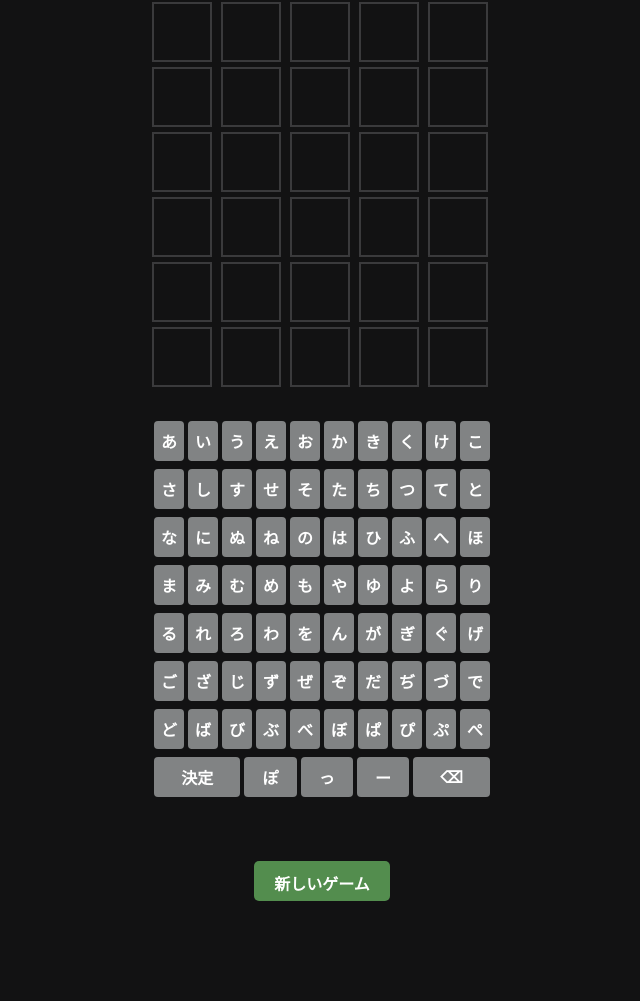
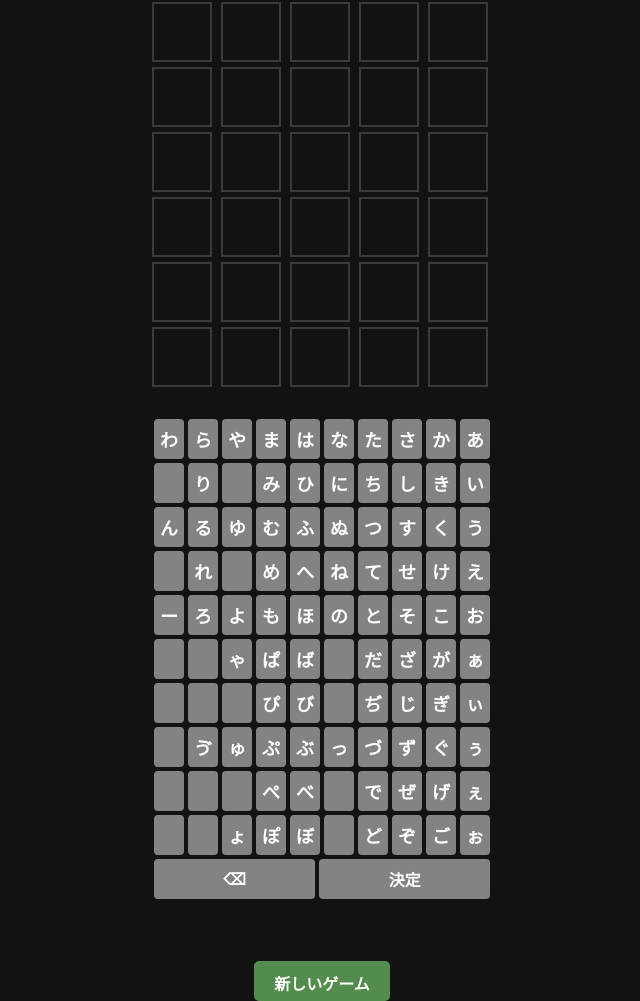
Before and after one commit to 123yoshidandy/wordle, a plain HTML site: page index.html in a window 1280 px wide. Shown: the part 84-1085 px from the top of the page, without its empty margins (318-958 px from the left). Before the commit the page ends 985 px from the top, so only its background shows below. Drawn offline with Linux system fonts and the light colour scheme.

Commit message:
キーボードのボタンを更新し、スタイルを調整。最大幅を変更し、ボタンのサイズとマージンを最適化。

```diff
--- a/index.html
+++ b/index.html
@@ -13,95 +13,128 @@
             <div id="board"></div>
             <div id="keyboard">
                 <div class="keyboard-row">
+                    <button data-key="わ">わ</button>
+                    <button data-key="ら">ら</button>
+                    <button data-key="や">や</button>
+                    <button data-key="ま">ま</button>
+                    <button data-key="は">は</button>
+                    <button data-key="な">な</button>
+                    <button data-key="た">た</button>
+                    <button data-key="さ">さ</button>
+                    <button data-key="か">か</button>
                     <button data-key="あ">あ</button>
-                    <button data-key="い">い</button>
-                    <button data-key="う">う</button>
-                    <button data-key="え">え</button>
-                    <button data-key="お">お</button>
-                    <button data-key="か">か</button>
-                    <button data-key="き">き</button>
-                    <button data-key="く">く</button>
-                    <button data-key="け">け</button>
-                    <button data-key="こ">こ</button>
                 </div>
                 <div class="keyboard-row">
-                    <button data-key="さ">さ</button>
+                    <button data-key="　">　</button>
+                    <button data-key="り">り</button>
+                    <button data-key="　">　</button>
+                    <button data-key="み">み</button>
+                    <button data-key="ひ">ひ</button>
+                    <button data-key="に">に</button>
+                    <button data-key="ち">ち</button>
                     <button data-key="し">し</button>
-                    <button data-key="す">す</button>
-                    <button data-key="せ">せ</button>
-                    <button data-key="そ">そ</button>
-                    <button data-key="た">た</button>
-                    <button data-key="ち">ち</button>
-                    <button data-key="つ">つ</button>
-                    <button data-key="て">て</button>
-                    <button data-key="と">と</button>
+                    <button data-key="き">き</button>
+                    <button data-key="い">い</button>
                 </div>
                 <div class="keyboard-row">
-                    <button data-key="な">な</button>
-                    <button data-key="に">に</button>
+                    <button data-key="ん">ん</button>
+                    <button data-key="る">る</button>
+                    <button data-key="ゆ">ゆ</button>
+                    <button data-key="む">む</button>
+                    <button data-key="ふ">ふ</button>
                     <button data-key="ぬ">ぬ</button>
-                    <button data-key="ね">ね</button>
-                    <button data-key="の">の</button>
-                    <button data-key="は">は</button>
-                    <button data-key="ひ">ひ</button>
-                    <button data-key="ふ">ふ</button>
-                    <button data-key="へ">へ</button>
-                    <button data-key="ほ">ほ</button>
+                    <button data-key="つ">つ</button>
+                    <button data-key="す">す</button>
+                    <button data-key="く">く</button>
+                    <button data-key="う">う</button>
                 </div>
                 <div class="keyboard-row">
-                    <button data-key="ま">ま</button>
-                    <button data-key="み">み</button>
-                    <button data-key="む">む</button>
+                    <button data-key="　">　</button>
+                    <button data-key="れ">れ</button>
+                    <button data-key="　">　</button>
                     <button data-key="め">め</button>
-                    <button data-key="も">も</button>
-                    <button data-key="や">や</button>
-                    <button data-key="ゆ">ゆ</button>
-                    <button data-key="よ">よ</button>
-                    <button data-key="ら">ら</button>
-                    <button data-key="り">り</button>
+                    <button data-key="へ">へ</button>
+                    <button data-key="ね">ね</button>
+                    <button data-key="て">て</button>
+                    <button data-key="せ">せ</button>
+                    <button data-key="け">け</button>
+                    <button data-key="え">え</button>
                 </div>
                 <div class="keyboard-row">
-                    <button data-key="る">る</button>
-                    <button data-key="れ">れ</button>
+                    <button data-key="ー">ー</button>
                     <button data-key="ろ">ろ</button>
-                    <button data-key="わ">わ</button>
-                    <button data-key="を">を</button>
-                    <button data-key="ん">ん</button>
-                    <button data-key="が">が</button>
-                    <button data-key="ぎ">ぎ</button>
-                    <button data-key="ぐ">ぐ</button>
-                    <button data-key="げ">げ</button>
+                    <button data-key="よ">よ</button>
+                    <button data-key="も">も</button>
+                    <button data-key="ほ">ほ</button>
+                    <button data-key="の">の</button>
+                    <button data-key="と">と</button>
+                    <button data-key="そ">そ</button>
+                    <button data-key="こ">こ</button>
+                    <button data-key="お">お</button>
                 </div>
                 <div class="keyboard-row">
-                    <button data-key="ご">ご</button>
+                    <button data-key="　">　</button>
+                    <button data-key="　">　</button>
+                    <button data-key="ゃ">ゃ</button>
+                    <button data-key="ぱ">ぱ</button>
+                    <button data-key="ば">ば</button>
+                    <button data-key="　">　</button>
+                    <button data-key="だ">だ</button>
                     <button data-key="ざ">ざ</button>
-                    <button data-key="じ">じ</button>
-                    <button data-key="ず">ず</button>
-                    <button data-key="ぜ">ぜ</button>
-                    <button data-key="ぞ">ぞ</button>
-                    <button data-key="だ">だ</button>
-                    <button data-key="ぢ">ぢ</button>
-                    <button data-key="づ">づ</button>
-                    <button data-key="で">で</button>
+                    <button data-key="が">が</button>
+                    <button data-key="ぁ">ぁ</button>
                 </div>
                 <div class="keyboard-row">
-                    <button data-key="ど">ど</button>
-                    <button data-key="ば">ば</button>
+                    <button data-key="　">　</button>
+                    <button data-key="　">　</button>
+                    <button data-key="　">　</button>
+                    <button data-key="ぴ">ぴ</button>
                     <button data-key="び">び</button>
-                    <button data-key="ぶ">ぶ</button>
-                    <button data-key="べ">べ</button>
-                    <button data-key="ぼ">ぼ</button>
-                    <button data-key="ぱ">ぱ</button>
-                    <button data-key="ぴ">ぴ</button>
-                    <button data-key="ぷ">ぷ</button>
-                    <button data-key="ぺ">ぺ</button>
+                    <button data-key="　">　</button>
+                    <button data-key="ぢ">ぢ</button>
+                    <button data-key="じ">じ</button>
+                    <button data-key="ぎ">ぎ</button>
+                    <button data-key="ぃ">ぃ</button>
                 </div>
                 <div class="keyboard-row">
+                    <button data-key="　">　</button>
+                    <button data-key="ゔ">ゔ</button>
+                    <button data-key="ゅ">ゅ</button>
+                    <button data-key="ぷ">ぷ</button>
+                    <button data-key="ぶ">ぶ</button>
+                    <button data-key="っ">っ</button>
+                    <button data-key="づ">づ</button>
+                    <button data-key="ず">ず</button>
+                    <button data-key="ぐ">ぐ</button>
+                    <button data-key="ぅ">ぅ</button>
+                </div>
+                <div class="keyboard-row">
+                    <button data-key="　">　</button>
+                    <button data-key="　">　</button>
+                    <button data-key="　">　</button>
+                    <button data-key="ぺ">ぺ</button>
+                    <button data-key="べ">べ</button>
+                    <button data-key="　">　</button>
+                    <button data-key="で">で</button>
+                    <button data-key="ぜ">ぜ</button>
+                    <button data-key="げ">げ</button>
+                    <button data-key="ぇ">ぇ</button>
+                </div>
+                <div class="keyboard-row">
+                    <button data-key="　">　</button>
+                    <button data-key="　">　</button>
+                    <button data-key="ょ">ょ</button>
+                    <button data-key="ぽ">ぽ</button>
+                    <button data-key="ぼ">ぼ</button>
+                    <button data-key="　">　</button>
+                    <button data-key="ど">ど</button>
+                    <button data-key="ぞ">ぞ</button>
+                    <button data-key="ご">ご</button>
+                    <button data-key="ぉ">ぉ</button>
+                </div>
+                <div class="keyboard-row">
+                    <button data-key="BACKSPACE" class="wide-button">⌫</button>
                     <button data-key="ENTER" class="wide-button">決定</button>
-                    <button data-key="ぽ">ぽ</button>
-                    <button data-key="っ">っ</button>
-                    <button data-key="ー">ー</button>
-                    <button data-key="BACKSPACE" class="wide-button">⌫</button>
                 </div>
             </div>
         </div>
--- a/styles.css
+++ b/styles.css
@@ -14,7 +14,7 @@ body {
 }
 
 .container {
-    max-width: 650px;
+    max-width: 560px;
     width: 100%;
     display: flex;
     flex-direction: column;
@@ -97,14 +97,14 @@ h1 {
     flex-direction: column;
     align-items: center;
     margin-top: 10px;
-    max-width: 600px;
+    max-width: 100%;
 }
 
 .keyboard-row {
     display: flex;
     justify-content: center;
     width: 100%;
-    margin: 4px 0;
+    margin: 2px 0;
 }
 
 button {
@@ -118,7 +118,7 @@ button {
     font-weight: bold;
     flex-grow: 1;
     min-width: 30px;
-    font-size: 16px;
+    font-size: 18px;
 }
 
 button:hover {
@@ -126,7 +126,8 @@ button:hover {
 }
 
 .wide-button {
-    flex-grow: 1.5;
+    flex-grow: 2;
+    font-size: 16px;
 }
 
 .spacer {
@@ -172,13 +173,13 @@ button.absent {
 
     button {
         height: 35px;
-        min-width: 25px;
+        min-width: 20px;
         font-size: 14px;
         margin: 1px;
     }
 
     .keyboard-row {
-        margin: 2px 0;
+        margin: 1px 0;
     }
 
     h1 {
```
